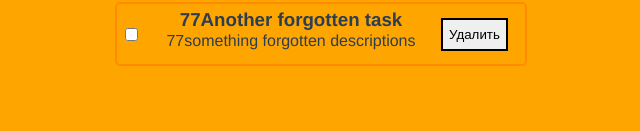
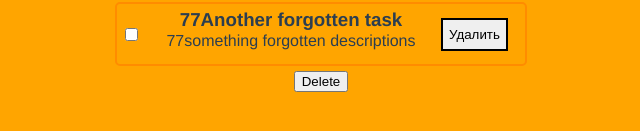
Before and after one commit to Longraf/vue-cli-learning, a Vue app: page / in a window 1280 px wide. Shown: the part 593-724 px from the top of the page, without its empty margins (319-959 px from the left). Built offline with nearby package versions, Linux system fonts and the light colour scheme.

Commit message:
something learn

```diff
--- a/src/App.vue
+++ b/src/App.vue
@@ -9,6 +9,7 @@
         <AddNewTask v-bind:newTask="newTask"/>
 		<MyTask :key="task.id" :task="task" :tasks="tasks" v-for="task in tasks"/>
 <!--		<h1>{{caption}}</h1>-->
+		<button @click="deleteTask(1)">Delete</button>
 	</div>
 </template>
 
@@ -49,7 +50,7 @@ import {data} from './data/data';
   },
   created(){
     this.tasks = data;
-    localStorage.setItem('tasks', this.tasks)
+    // localStorage.setItem('tasks', JSON.stringify(this.tasks))
   },
   filters:{
     // upperCase
@@ -59,7 +60,10 @@ import {data} from './data/data';
   methods:{
     ChangeCount(value){
         this.count += value;
-    }
+    },
+    deleteTask(num){
+		this.tasks.splice(num, 1);
+	},
   },
   components: {
     AddNewTask,
```
